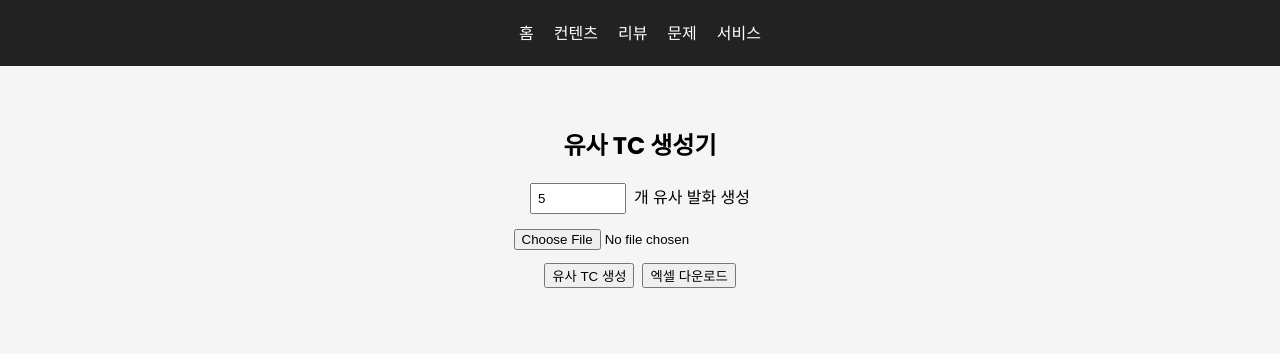
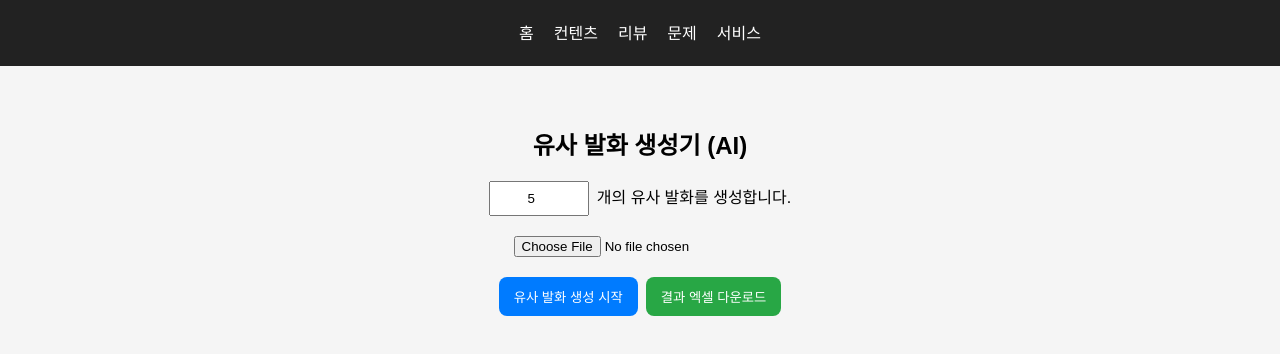
Before and after one commit to dhehrksl/MainPage, a React (Create React App) app: page /services in a window 1280 px wide. Shown: the top 354 px of the page. Built offline with nearby package versions, Linux system fonts and the light colour scheme.

Commit message:
ai_connect

```diff
--- a/package.json
+++ b/package.json
@@ -3,7 +3,7 @@
   "version": "0.1.0",
   "private": true,
   "dependencies": {
-    "@google/genai": "^1.21.0",
+    "@google/generative-ai": "^0.24.1",
     "@testing-library/dom": "^10.4.1",
     "@testing-library/jest-dom": "^6.8.0",
     "@testing-library/react": "^16.3.0",
--- a/src/pages/Services.js
+++ b/src/pages/Services.js
@@ -6,94 +6,174 @@ const Services = () => {
   const [tcResults, setTcResults] = useState([]);
   const [loading, setLoading] = useState(false);
   const [numSimilars, setNumSimilars] = useState(5);
+  const [error, setError] = useState("");
 
+  // 📂 엑셀 업로드 핸들러
   const handleFileUpload = (e) => {
     const file = e.target.files[0];
     if (!file) return;
+
     const reader = new FileReader();
     reader.onload = (evt) => {
+      try {
         const data = new Uint8Array(evt.target.result);
         const workbook = XLSX.read(data, { type: "array" });
         const sheetName = workbook.SheetNames[0];
-      const sheet = workbook.Sheets[sheetName];
-      const json = XLSX.utils.sheet_to_json(sheet, { defval: "" });
+        const worksheet = workbook.Sheets[sheetName];
+        const json = XLSX.utils.sheet_to_json(worksheet, { defval: "" });
         setUploadedData(json);
-      console.log("업로드된 데이터:", json);
+        setError("");
+        console.log("📄 업로드된 데이터:", json);
+      } catch (err) {
+        console.error("❌ 엑셀 파싱 오류:", err);
+        setError("엑셀 파일을 읽는 중 오류가 발생했습니다.");
+      }
     };
     reader.readAsArrayBuffer(file);
   };
 
+  // 🤖 AI 서버 호출 (유사 발화 생성)
   const generateSimilarTC = async () => {
-    if (!uploadedData.length) return alert("엑셀을 업로드하세요!");
+    if (uploadedData.length === 0) {
+      return alert("먼저 엑셀 파일을 업로드해주세요!");
+    }
+
     setLoading(true);
+    setError("");
+    setTcResults([]);
+
+    try {
       const results = [];
 
-    for (const row of uploadedData) {
+      for (const [index, row] of uploadedData.entries()) {
         const baseText = row["대표 발화"] || row["대표발화"] || row["utterance"] || "";
-      if (!baseText) {
-        results.push({ base: "(대표 발화 없음)", similars: Array(numSimilars).fill("(생성 실패)") });
+        if (!baseText.trim()) {
+          results.push({
+            base: "(대표 발화 없음)",
+            similars: Array(numSimilars).fill("(입력 없음)"),
+          });
           continue;
         }
+
         try {
-        const resp = await fetch("http://localhost:5000/generate", {
+          const response = await fetch("http://localhost:5000/generate", {
             method: "POST",
             headers: { "Content-Type": "application/json" },
             body: JSON.stringify({ text: baseText, numSimilars }),
           });
-        const data = await resp.json();
+
+          if (!response.ok) {
+            throw new Error(`서버 오류 (${response.status})`);
+          }
+
+          const data = await response.json();
+          console.log(`✅ [${index + 1}] 응답:`, data);
           results.push(data);
         } catch (err) {
-        console.error("서버 호출 오류:", err);
-        results.push({ base: baseText, similars: Array(numSimilars).fill("(생성 실패)") });
+          console.error(`❌ [${index + 1}] API 호출 실패:`, err);
+          results.push({
+            base: baseText,
+            similars: Array(numSimilars).fill("(생성 실패)"),
+          });
         }
       }
 
       setTcResults(results);
+    } catch (err) {
+      console.error("❌ 전체 처리 오류:", err);
+      setError("AI 서버와 통신 중 오류가 발생했습니다.");
+    } finally {
       setLoading(false);
+    }
   };
 
+  // 💾 결과 엑셀 다운로드
   const downloadExcel = () => {
-    const exportData = tcResults.map((tc) => {
-      const row = { "대표 발화": tc.base };
-      tc.similars.forEach((s, i) => (row[`유사 발화 ${i + 1}`] = s));
+    if (tcResults.length === 0) return;
+
+    const exportData = tcResults.map((result) => {
+      const row = { "대표 발화": result.base };
+      result.similars.forEach((s, i) => {
+        row[`유사 발화 ${i + 1}`] = s;
+      });
       return row;
     });
-    const ws = XLSX.utils.json_to_sheet(exportData);
-    const wb = XLSX.utils.book_new();
-    XLSX.utils.book_append_sheet(wb, ws, "유사 TC");
-    XLSX.writeFile(wb, "generated_TC.xlsx");
+
+    const worksheet = XLSX.utils.json_to_sheet(exportData);
+    const workbook = XLSX.utils.book_new();
+    XLSX.utils.book_append_sheet(workbook, worksheet, "유사 발화 생성 결과");
+    XLSX.writeFile(workbook, "유사_발화_생성_결과.xlsx");
   };
 
   return (
-    <section style={{ padding: 40, textAlign: "center" }}>
-      <h1>유사 TC 생성기</h1>
+    <section style={{ padding: 40, textAlign: "center", fontFamily: "sans-serif" }}>
+      <h1>유사 발화 생성기 (AI)</h1>
 
-      <div style={{ marginBottom: 12 }}>
+      <div style={{ marginBottom: 20 }}>
         <input
           type="number"
           min={1}
           max={20}
           value={numSimilars}
           onChange={(e) => setNumSimilars(Number(e.target.value))}
-          style={{ width: 80, padding: 6, marginRight: 8 }}
+          style={{
+            width: 80,
+            padding: 8,
+            marginRight: 8,
+            textAlign: "center",
+          }}
         />
-        <span>개 유사 발화 생성</span>
+        <span>개의 유사 발화를 생성합니다.</span>
       </div>
 
-      <input type="file" accept=".xlsx,.xls" onChange={handleFileUpload} />
+      <input type="file" accept=".xlsx, .xls" onChange={handleFileUpload} />
       <br />
-      <div style={{ marginTop: 12 }}>
-        <button onClick={generateSimilarTC} disabled={loading} style={{ marginRight: 8 }}>
-          {loading ? "생성중..." : "유사 TC 생성"}
+
+      <div style={{ marginTop: 20 }}>
+        <button
+          onClick={generateSimilarTC}
+          disabled={loading || uploadedData.length === 0}
+          style={{
+            marginRight: 8,
+            padding: "10px 15px",
+            backgroundColor: loading ? "#ccc" : "#007bff",
+            color: "#fff",
+            border: "none",
+            borderRadius: 8,
+            cursor: loading ? "not-allowed" : "pointer",
+          }}
+        >
+          {loading ? "생성 중..." : "유사 발화 생성 시작"}
         </button>
-        <button onClick={downloadExcel}>엑셀 다운로드</button>
+        <button
+          onClick={downloadExcel}
+          disabled={tcResults.length === 0}
+          style={{
+            padding: "10px 15px",
+            backgroundColor: "#28a745",
+            color: "#fff",
+            border: "none",
+            borderRadius: 8,
+            cursor: tcResults.length === 0 ? "not-allowed" : "pointer",
+          }}
+        >
+          결과 엑셀 다운로드
+        </button>
       </div>
+
+      {error && (
+        <p style={{ color: "red", marginTop: 15, fontWeight: "bold" }}>⚠ {error}</p>
+      )}
 
       <div style={{ marginTop: 30 }}>
         {tcResults.map((tc, idx) => (
           <div key={idx} style={cardStyle}>
             <h3>대표 발화: {tc.base}</h3>
-            <ul>{tc.similars.map((s, i) => (<li key={i}>{s}</li>))}</ul>
+            <ul style={{ paddingLeft: 20 }}>
+              {tc.similars.map((s, i) => (
+                <li key={i}>{s}</li>
+              ))}
+            </ul>
           </div>
         ))}
       </div>
@@ -102,10 +182,10 @@ const Services = () => {
 };
 
 const cardStyle = {
-  background: "#fff",
+  background: "#f9f9f9",
   padding: 20,
   borderRadius: 12,
-  boxShadow: "0 8px 20px rgba(0,0,0,0.06)",
+  boxShadow: "0 4px 12px rgba(0,0,0,0.08)",
   margin: "12px auto",
   maxWidth: 700,
   textAlign: "left",
```
Also changed, not shown: Server.js (added, +81 -0 lines), src/Server.js (deleted, +0 -68 lines), 2 other files (tests, documents, lock files or other folders). Lines whose indentation alone changed are shown as unchanged.
